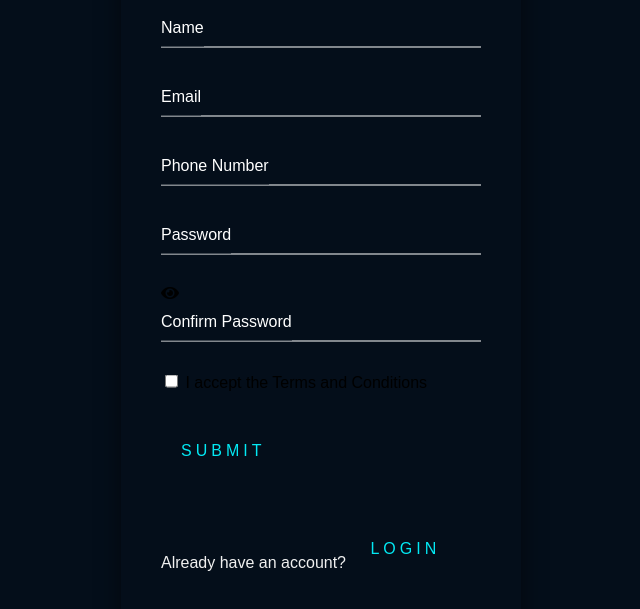
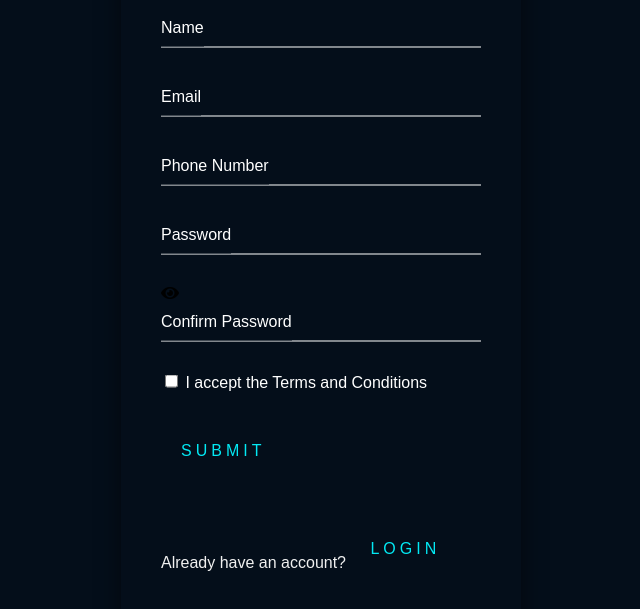
Before and after one commit to KIBET-KORIR/CODE-ZONE-AFRICA, a plain HTML site: page authenthication/signup.html in a window 1280 px wide. Shown: the part 131-740 px from the top of the page, without its empty margins (319-959 px from the left). Drawn offline with Linux system fonts and the light colour scheme.

Commit message:
"Added CSS class for accept-terms link and removed unnecessary blank line"
This commit message describes the changes made to the auth.css file. It mentions that a new CSS class named ".accept-terms" has been added

```diff
--- a/authenthication/CSS/auth.css
+++ b/authenthication/CSS/auth.css
@@ -206,3 +206,6 @@ p{
 a{
   color: #f0f0f0;
 }
+.accept-terms{
+  color: white;
+}
```
